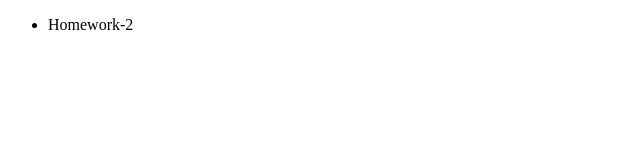
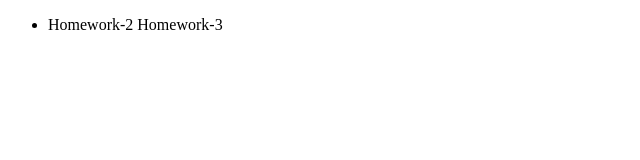
Before and after one commit to anatolyeviich/test, a plain HTML site: page index.html in a window 1280 px wide. Shown: the whole page, without its empty margins (0-640 px from the left). Drawn offline with Linux system fonts and the light colour scheme.

Commit message:
homework-3

```diff
--- a/index.html
+++ b/index.html
@@ -11,6 +11,7 @@
     <ul>
       <li>
         <span>Homework-2</span>
+        <span>Homework-3</span>
       </li>
     </ul>
   </div>
```
